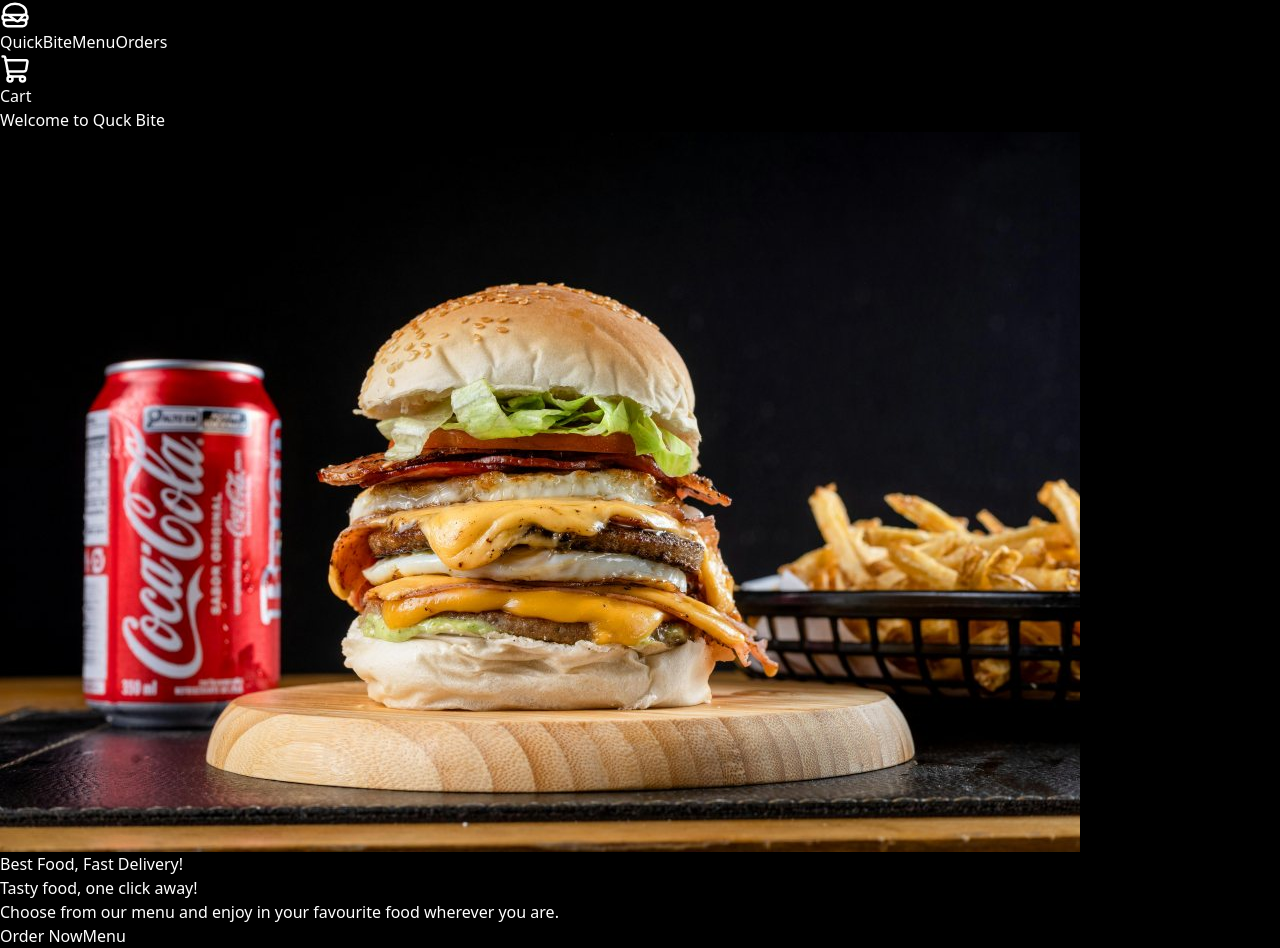
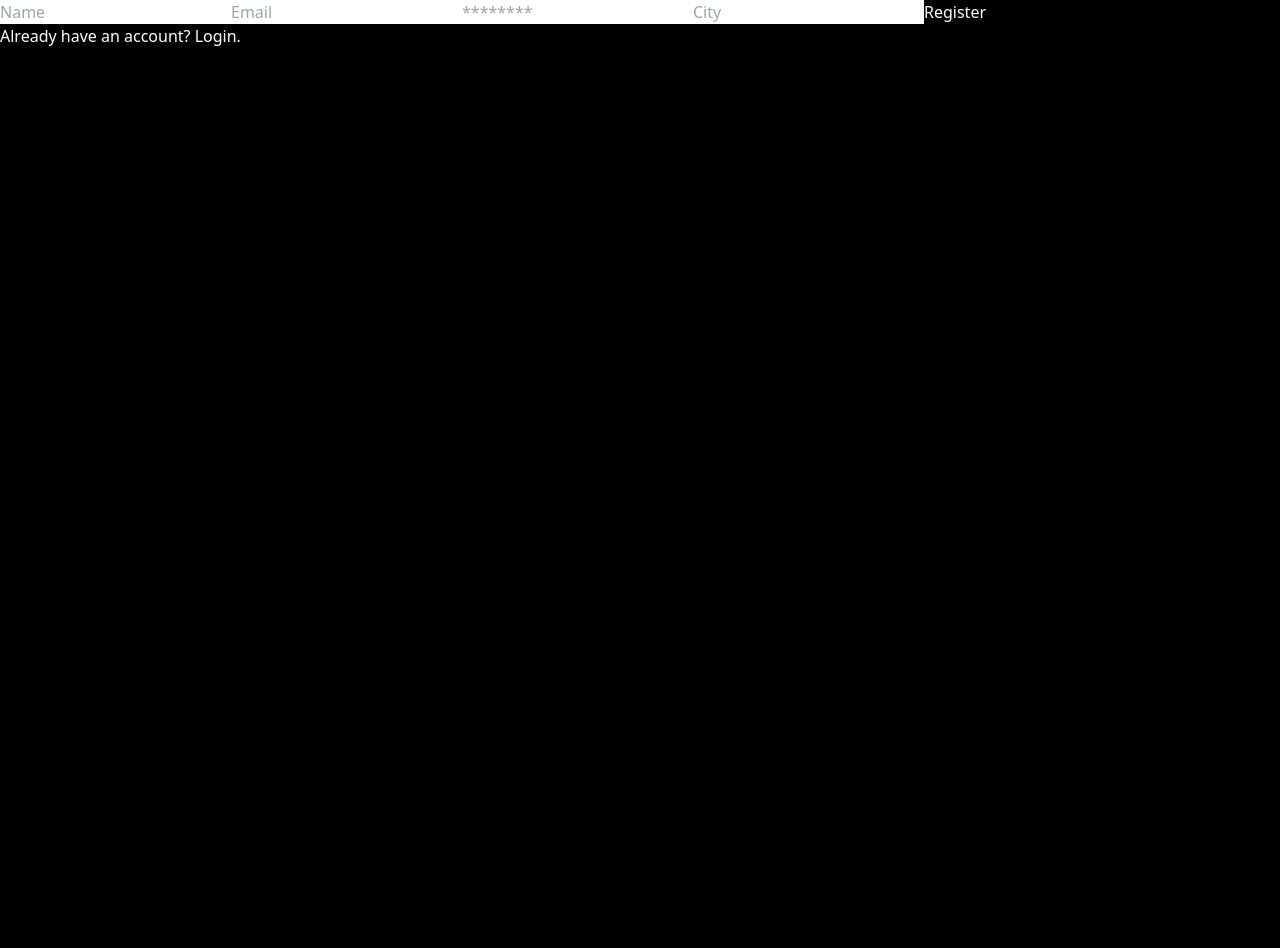
Before and after one commit to Marioboseski/quickbite, a React (Vite) app in the folder client/: page / in a window 1280 px wide. After the commit the page ends 800 px from the top, so only its background shows below. Built offline with nearby package versions, Linux system fonts and the light colour scheme.

Commit message:
Add authentication forms with reusable form hook and validation

```diff
--- a/client/src/App.tsx
+++ b/client/src/App.tsx
@@ -4,6 +4,7 @@ import Orders from "./pages/Orders";
 import Cart from "./pages/Cart";
 import Checkout from "./pages/Checkout";
 import HistoryOrders from "./pages/OrderHistory";
+import Auth from "./pages/Auth";
 import Layout from "./layouts/Layout";
 import { Route, Routes } from "react-router-dom";
 
@@ -13,7 +14,7 @@ const App = () => {
 
       <Route element={<Layout />}>
 
-        <Route path="/" element={<Home />} />
+        <Route path="/home" element={<Home />} />
         <Route path="/menu" element={<Menu />} />
         <Route path="/orders" element={<Orders />} />
         <Route path="/cart" element={<Cart />} />
@@ -21,6 +22,8 @@ const App = () => {
         <Route path="/ordersHistory" element={<HistoryOrders />} />
       </Route>
 
+      <Route path="/" element={<Auth />} />
+
     </Routes>
   );
 }
--- a/client/src/components/Navbar.tsx
+++ b/client/src/components/Navbar.tsx
@@ -7,7 +7,7 @@ const NavBar = () => {
     <header className="sticky top-0 w-full bg-white text-black z-50">
       <nav className="p-3">
         <ul className="flex justify-around items-center text-xl ">
-          <Link to={"/"} className="border-r-2 flex justify-center items-center gap-1"><Hamburger size={30} />QuickBite</Link>
+          <Link to={"/home"} className="border-r-2 flex justify-center items-center gap-1"><Hamburger size={30} />QuickBite</Link>
           <Link to={"menu"} className="border-r-2">Menu</Link>
           <Link to={"/orders"}>Orders</Link>
           <Link to={"/cart"} className="flex flex-col justify-center items-center"><ShoppingCart size={30} />Cart</Link>
--- /dev/null
+++ b/client/src/components/forms/LoginForm.tsx
@@ -0,0 +1,48 @@
+import { useForm } from "../../hooks/useForm";
+import { validateLoginForm } from "../../utils/validateLoginForm";
+import { useNavigate } from "react-router-dom";
+
+const initialValues = {
+  email: "",
+  password: ""
+}
+
+const LoginForm = () => {
+
+  const navigate = useNavigate();
+
+  const handleLogin = (values: typeof initialValues) => {
+    console.log(values);
+    navigate("/home");
+  }
+
+  const { errors, values, handleChange, handleSubmit } = useForm(initialValues, validateLoginForm, handleLogin);
+
+  return (
+    <div className="">
+      <form onSubmit={handleSubmit}>
+
+        <input type="text"
+          name="email"
+          value={values.email}
+          onChange={handleChange}
+          placeholder="Email"
+          className="input-fields" />
+        {errors.email && <p>{errors.email}</p>}
+
+        <input type="password"
+          name="password"
+          value={values.password}
+          onChange={handleChange}
+          placeholder="********"
+          className="input-fields" />
+        {errors.password && <p>{errors.password}</p>}
+
+        <button type="submit">Login</button>
+
+      </form>
+    </div>
+  );
+}
+
+export default LoginForm;
--- /dev/null
+++ b/client/src/components/forms/RegisterForm.tsx
@@ -0,0 +1,64 @@
+import { useForm } from "../../hooks/useForm";
+import { validateRegisterForm } from "../../utils/validateRegisterForm";
+import { useNavigate } from "react-router-dom";
+
+const initialValues = {
+  name: "",
+  email: "",
+  password: "",
+  city: ""
+}
+
+export const RegisterForm = () => {
+
+  const navigate = useNavigate();
+
+  const handleRegister = (values: typeof initialValues) => {
+    console.log(values);
+
+    navigate("/home");
+  }
+
+  const { errors, values, handleChange, handleSubmit } = useForm(initialValues, validateRegisterForm, handleRegister);
+
+  return (
+    <div>
+      <form onSubmit={handleSubmit}>
+        <input type="text"
+          name="name"
+          value={values.name}
+          onChange={handleChange}
+          placeholder="Name"
+          className="input-fields" />
+        {errors.name && <p>{errors.name}</p>}
+
+        <input type="text"
+          name="email"
+          value={values.email}
+          onChange={handleChange}
+          placeholder="Email"
+          className="input-fields" />
+        {errors.email && <p>{errors.email}</p>}
+
+        <input type="password"
+          name="password"
+          value={values.password}
+          onChange={handleChange}
+          placeholder="********"
+          className="input-fields" />
+        {errors.password && <p>{errors.password}</p>}
+
+        <input type="text"
+          name="city"
+          value={values.city}
+          onChange={handleChange}
+          placeholder="City"
+          className="input-fields" />
+        {errors.city && <p>{errors.city}</p>}
+
+        <button type="submit">Register</button>
+
+      </form>
+    </div>
+  )
+}
--- /dev/null
+++ b/client/src/hooks/useForm.ts
@@ -0,0 +1,29 @@
+import { useState } from "react";
+import type { SubmitEvent as ReactFormEvent, ChangeEvent as ReactChangeEvent } from "react";
+
+type FormErrors = Record<string, string>;
+
+export const useForm = <T extends object> (initialValues: T, validate: (values: T) => Record<string, string>, onSubmit: (values: T) => void) => {
+  const [ values, setValues ] = useState(initialValues);
+  const [ errors, setErrors ] = useState<FormErrors>({});
+
+  const handleChange = (e: ReactChangeEvent<HTMLInputElement>) => {
+    const { name, value } = e.target;
+    const newValues = {...values, [name]: value};
+    setErrors(validate(newValues));
+    setValues(newValues);
+  }
+
+  const handleSubmit = (e: ReactFormEvent<HTMLFormElement>) => {
+    e.preventDefault();
+    const validationErrors = validate(values);
+    setErrors(validationErrors);
+
+    if (Object.keys(validationErrors).length === 0) {
+      onSubmit(values);
+      setValues(initialValues);
+    }
+  };
+
+  return { errors, values, handleChange, handleSubmit }
+}
--- /dev/null
+++ b/client/src/pages/Auth.tsx
@@ -0,0 +1,21 @@
+import { useState } from "react";
+import LoginForm from "../components/forms/LoginForm";
+import { RegisterForm } from "../components/forms/RegisterForm";
+
+const Auth = () => {
+
+  const [ isLogin, setIsLogin ] = useState(false);
+
+  const toggleAuthMode = () => {
+    setIsLogin(prev => !prev);
+  }
+
+  return (
+    <div className="flex flex-col justify-center items-center min-h-dvh">
+      {isLogin ? <LoginForm /> : <RegisterForm />}
+      <button onClick={toggleAuthMode}>{isLogin ? "Don't have an account? Register." : "Already have an account? Login."}</button>
+    </div>
+  );
+}
+
+export default Auth;
--- /dev/null
+++ b/client/src/utils/validateLoginForm.ts
@@ -0,0 +1,23 @@
+type LoginValues = {
+  email: string,
+  password: string
+}
+
+export const validateLoginForm = (values: LoginValues) => {
+
+  const errors: Record<string, string> = {};
+
+  if (!values.email) {
+    errors.email = "Email required"
+  } else if (!/^[^\s@]+@[^\s@]+\.[^\s@]+$/.test(values.email)) {
+    errors.email = "Enter valid email"
+  }
+
+  if (!values.password) {
+    errors.password = "Password required"
+  } else if (!/[A-Z]/.test(values.password) || (!/[!@#$%^&*(),.?":{}|<>]/.test(values.password))) {
+    errors.password = "Atleast one uppercase and one special character"
+  }
+
+  return errors;
+}
--- /dev/null
+++ b/client/src/utils/validateRegisterForm.ts
@@ -0,0 +1,33 @@
+type RegisterValues = {
+  name: string,
+  email: string,
+  password: string,
+  city: string
+}
+
+export const validateRegisterForm = (values: RegisterValues) => {
+
+  const errors: Record<string, string> = {};
+
+  if (!values.name) {
+    errors.name = "Name requred"
+  }
+
+  if (!values.email) {
+    errors.email = "Email required"
+  } else if (!/^[^\s@]+@[^\s@]+\.[^\s@]+$/.test(values.email)) {
+    errors.email = "Enter valid email"
+  }
+
+  if (!values.password) {
+    errors.password = "Password required"
+  } else if (!/[A-Z]/.test(values.password) || (!/[!@#$%^&*(),.?":{}|<>]/.test(values.password))) {
+    errors.password = "Atleast one upper case and one special character"
+  }
+
+  if (!values.city) {
+    errors.city = "City required"
+  }
+
+  return errors;
+}
```
